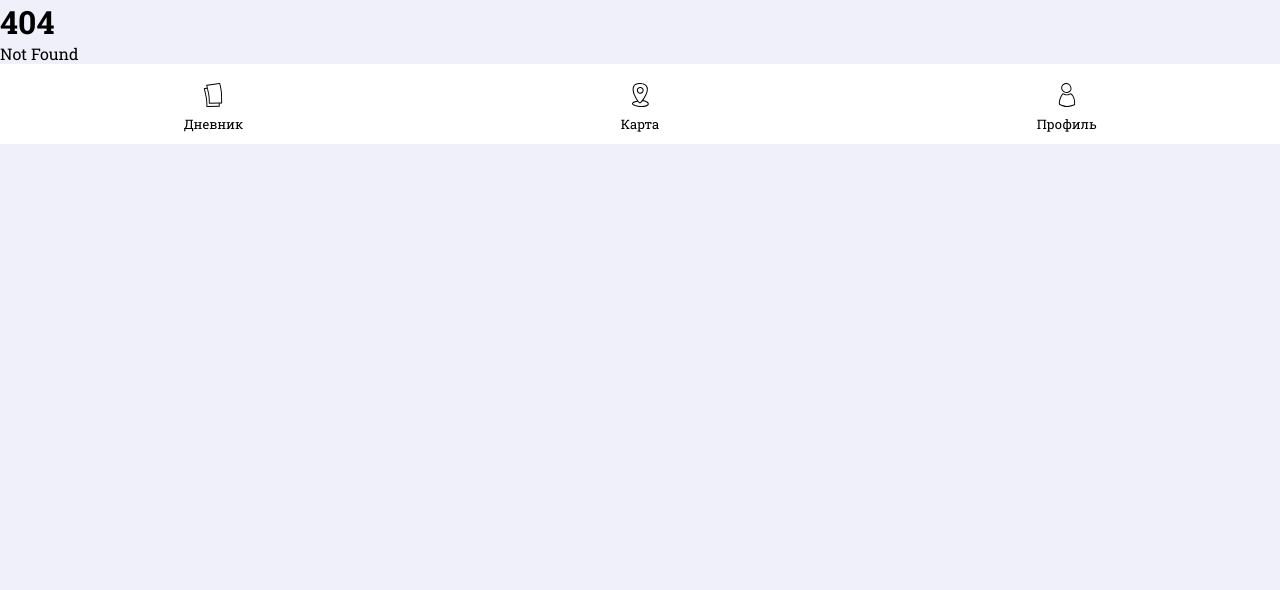
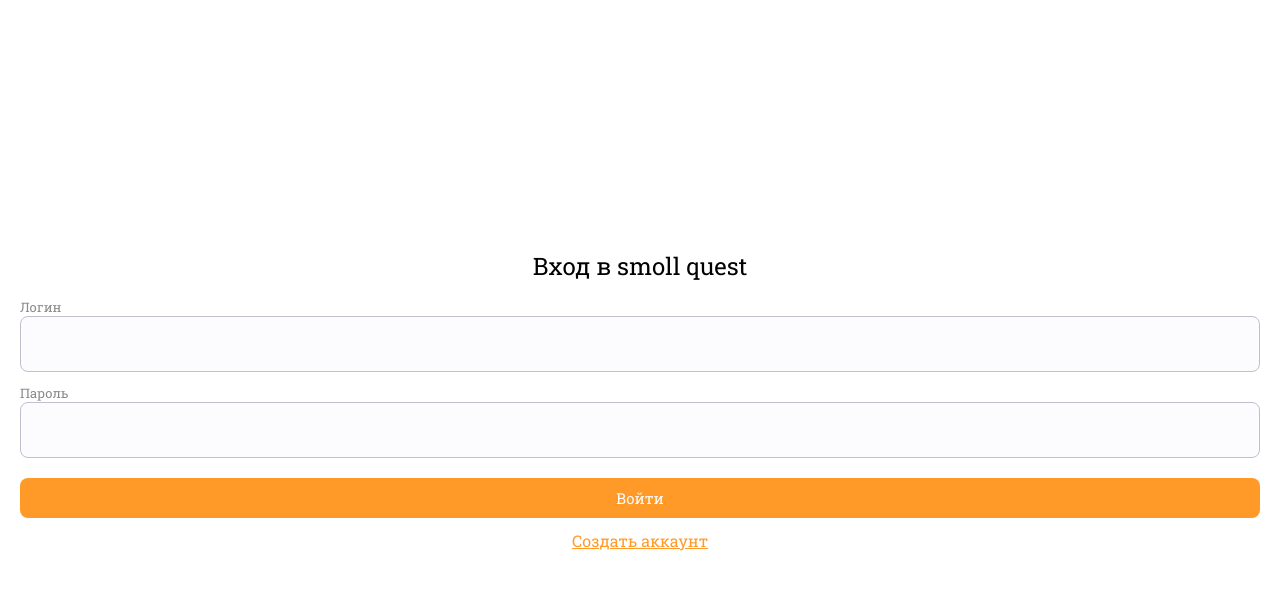
Before and after one commit to itatmisis/laki-smolathon, a SvelteKit app in the folder front/: page /login in a window 1280 px wide. Before the commit this address had no page. Shown: the top 590 px of the page. Built offline with nearby package versions, Linux system fonts and the light colour scheme.

Commit message:
Add login/register screen

```diff
--- /dev/null
+++ b/front/src/lib/Auth.svelte
@@ -0,0 +1,56 @@
+<script lang="ts">
+    import Input from "$lib/Input.svelte";
+
+    export let kind: "login" | "register";
+    $: header = kind == "login" ? "Вход в smoll quest" : "Регистрация в smoll quest";
+    $: button = kind == "login" ? "Войти" : "Зарегистрироваться";
+    $: link_text = kind == "login" ? "Создать аккаунт" : "У меня уже есть аккаунт";
+    $: link_url = kind == "login" ? "register" : "login";
+</script>
+
+<main>
+    <h1>{header}</h1>
+    <div class="inputs">
+        <Input label="Логин" />
+        <Input label="Пароль" type="password" />
+    </div>
+    <button>{button}</button>
+    <a href={link_url}>{link_text}</a>
+</main>
+
+<style lang="scss">
+    main {
+        height: 100dvh;
+        display: flex;
+        flex-direction: column;
+        justify-content: center;
+        align-items: stretch;
+        padding: 20px;
+        h1 {
+            text-align: center;
+            font-size: 24px;
+            font-weight: normal;
+        }
+        .inputs {
+            display: flex;
+            flex-direction: column;
+
+            margin-top: 16px;
+            margin-bottom: 20px;
+            gap: 12px;
+        }
+        button {
+            color: var(--white1);
+            font-size: 15px;
+            background-color: var(--emphis2);
+            border: 0;
+            height: 40px;
+            border-radius: 8px;
+        }
+        a {
+            color: var(--emphis2);
+            text-align: center;
+            margin-top: 12px;
+        }
+    }
+</style>
--- /dev/null
+++ b/front/src/lib/Input.svelte
@@ -0,0 +1,35 @@
+<script lang="ts">
+    import type { HTMLInputTypeAttribute } from "svelte/elements";
+
+    export let label: string;
+    export let placeholder: string = "";
+    export let type: HTMLInputTypeAttribute = "text";
+</script>
+
+<label>
+    <span>{label}</span>
+    <input {placeholder} {type} />
+</label>
+
+<style lang="scss">
+    label {
+        display: flex;
+        flex-direction: column;
+        span {
+            color: var(--gray-text);
+            font-size: 13px;
+        }
+        input {
+            height: 56px;
+            font-size: 15px;
+            border: 1px solid var(--gray-system);
+            border-radius: 8px;
+            padding: 20px 16px;
+            background-color: var(--white1);
+            outline: none;
+            &:focus {
+                border: 1px solid var(--black);
+            }
+        }
+    }
+</style>
--- a/front/src/routes/+layout.svelte
+++ b/front/src/routes/+layout.svelte
@@ -1,17 +1,10 @@
-<script>
-    import BottomBar from "./BottomBar.svelte";
-</script>
-
-<div class="wrapper">
-    <slot />
-    <BottomBar />
-</div>
-
 <svelte:head>
     <script
         src="https://api-maps.yandex.ru/v3/?apikey=4ec2de1f-586a-430a-a276-623e19416e79&lang=ru_RU"
     ></script>
 </svelte:head>
+
+<slot />
 
 <style lang="scss">
     :root {
@@ -41,15 +34,4 @@
         font-size: 13px;
         color: #d9d9d9;
     }
-
-    .wrapper {
-        display: flex;
-        flex-direction: column;
-        justify-content: stretch;
-        align-items: stretch;
-
-        width: 100vw;
-        height: 100dvh;
-        background-color: var(--white2);
-    }
 </style>
--- /dev/null
+++ b/front/src/routes/login/+page.svelte
@@ -0,0 +1,5 @@
+<script>
+    import Auth from "$lib/Auth.svelte";
+</script>
+
+<Auth kind="login" />
--- a/front/src/routes/profile/+page.svelte
+++ b/front/src/routes/profile/+page.svelte
@@ -1,5 +1,6 @@
 <script>
     import Hr from "$lib/Hr.svelte";
+    import Wrapper from "$lib/Wrapper.svelte";
     import Statistics from "../journal/Statistics.svelte";
     import Achievement from "./Achievements.svelte";
     import GotoButton from "./GotoButton.svelte";
@@ -7,6 +8,7 @@
     import SimpleButton from "./SimpleButton.svelte";
 </script>
 
+<Wrapper>
     <section>
         <ProfileInfo name="Ivan Pirogov" />
         <Statistics />
@@ -24,6 +26,7 @@
             <SimpleButton text="Удалить аккаунт" />
         </menu>
     </section>
+</Wrapper>
 
 <style lang="scss">
     section {
@@ -33,7 +36,6 @@
         flex-direction: column;
         align-items: stretch;
         gap: 8px;
-        max-height: calc(100vh - 60px - 2 * 20px);
         overflow-y: scroll;
         menu {
             display: flex;
--- /dev/null
+++ b/front/src/routes/register/+page.svelte
@@ -0,0 +1,5 @@
+<script>
+    import Auth from "$lib/Auth.svelte";
+</script>
+
+<Auth kind="register" />
```
Also changed, not shown: front/src/lib/Wrapper.svelte (added, +21 -0 lines), front/src/routes/journal/+page.svelte (+5 -2 lines), front/src/routes/map/+page.svelte (+8 -5 lines). Lines whose indentation alone changed are shown as unchanged.
